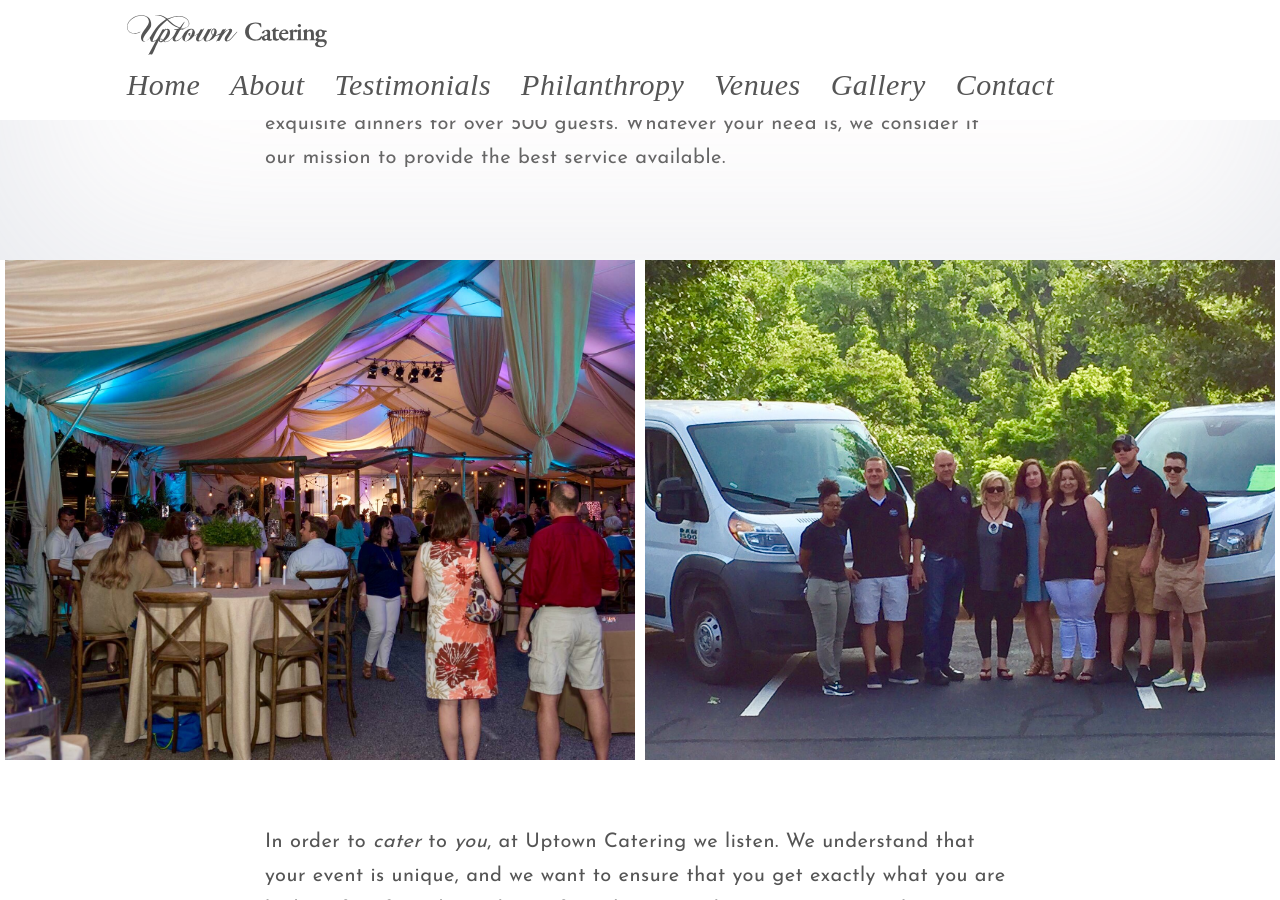
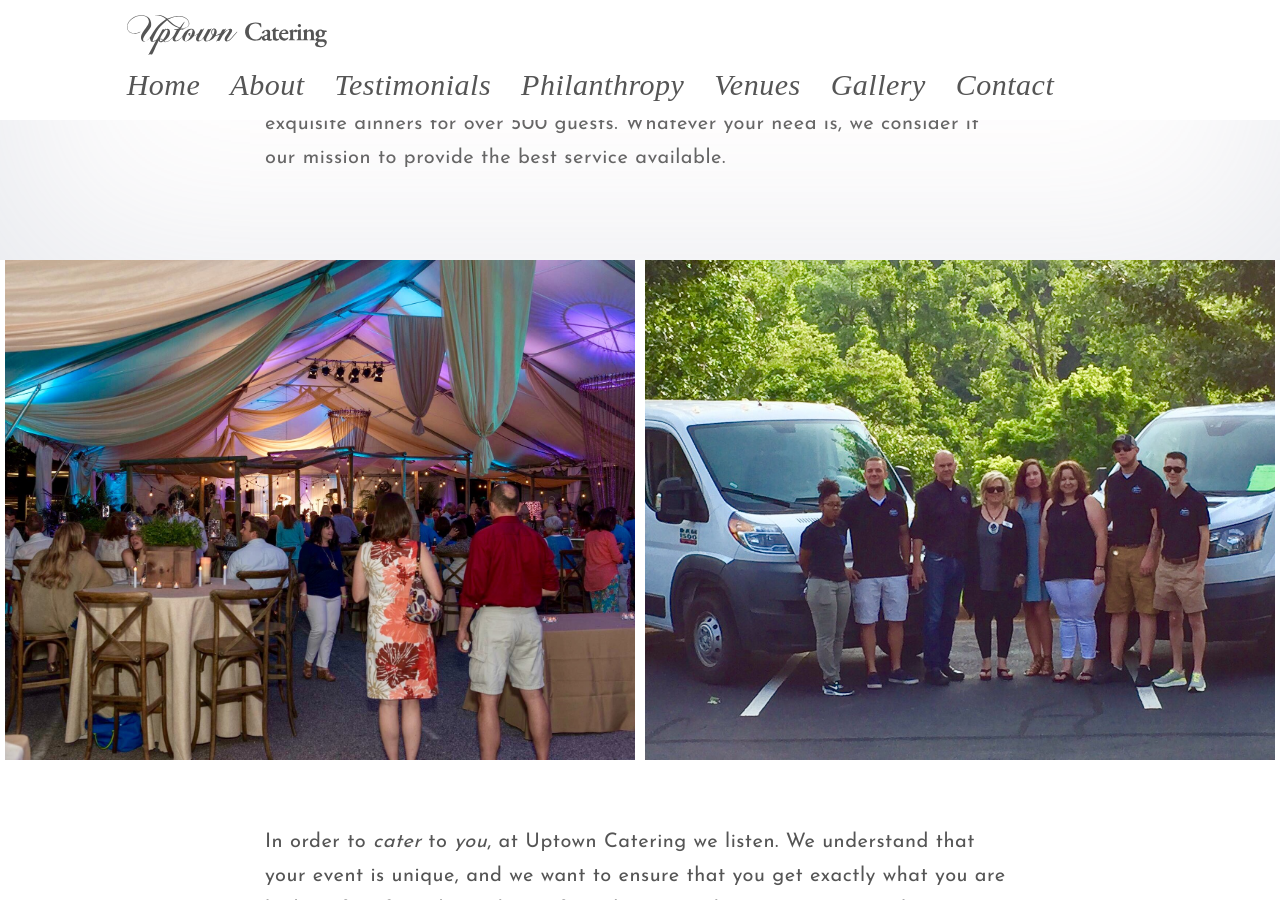
Before and after one commit to uptowncatering/uptowncatering.github.io, a Jekyll site: the page built from about.html, in a window 1280 px wide and 900 px high, scrolled down 814 px. Built offline with Jekyll 4.4.1, drawn with Linux system fonts in a browser that asks for light colours; nearby versions of some CDN libraries; some web fonts are replaced; a style sheet for code colours, icons or effects is not loaded.

Commit message:
fix about page image bug.

```diff
--- a/about.html
+++ b/about.html
@@ -6,7 +6,7 @@
 <!-- About -->
 		</div>
 	</div>
-<div style="overflow-y: hidden; height: 500px; background-image: url('./images/web_cover_5.jpg'); background-origin: center; background-size: cover;">
+<div style="overflow-y: hidden; height: 500px; background: no-repeat top center/cover url('./images/web_cover_5.jpg');">
 	<!-- <img src="./images/web_cover_5.jpg"  style="max-width: 100%; margin-top: -100px;" /> -->
 	<div class="container">
 		<div class="row">
@@ -32,7 +32,7 @@
 </div>
 <div class="row">
 	<div class="col-lg-6">
-		<div style="overflow-y: hidden; height: 500px; background-image: url('./images/gallery/IMG_2476.jpg'); background-origin: center; background-size: cover;"></div>
+		<div style="overflow-y: hidden; height: 500px; background: no-repeat top center/cover url('./images/gallery/IMG_2476.jpg');"></div>
 	</div>
 	<div class="col-lg-6">
 		<div style="overflow-y: hidden; height: 500px; background: no-repeat top center/cover url('./images/gallery/IMG_2396.jpg');"></div>
```
